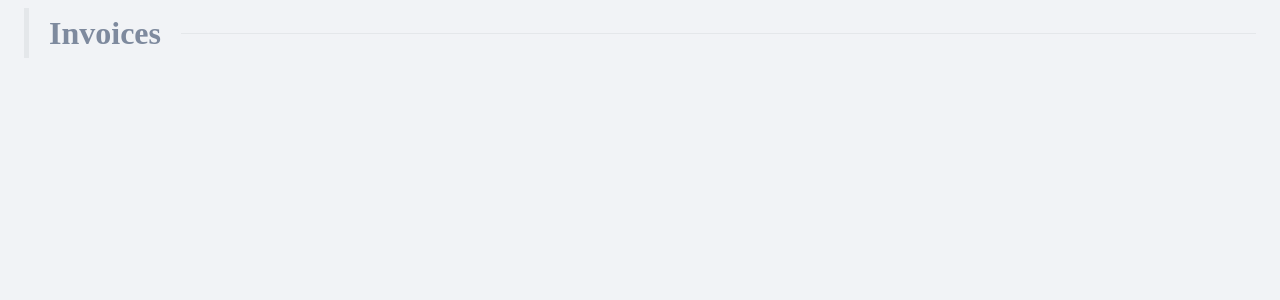
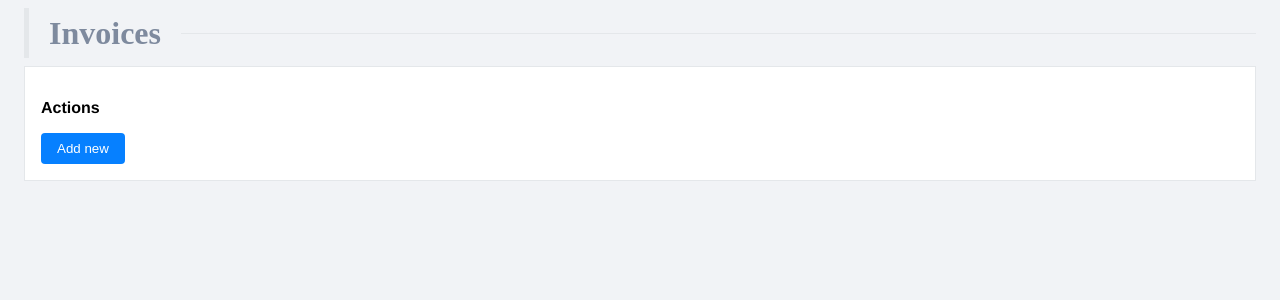
Before and after one commit to Alexter-progs/ifinum, a Vue app: page /#/ in a window 1280 px wide. Shown: the top 300 px of the page. Built offline with nearby package versions, Linux system fonts and the light colour scheme.

Commit message:
add actions section

```diff
--- a/src/components/MainPage.vue
+++ b/src/components/MainPage.vue
@@ -1,21 +1,24 @@
 <template>
   <div class="container">
     <base-page-title title="Invoices"/>
+    <main-page-actions/>
   </div>
 </template>
 
 <script>
 import BasePageTitle from './BasePageTitle'
+import MainPageActions from '@/components/MainPageActions'
 
 export default {
   name: 'MainPage',
-  components: {BasePageTitle},
+  components: {MainPageActions, BasePageTitle},
   data () {
     return {
     }
   },
   comments: {
-    basePageTitle: BasePageTitle
+    basePageTitle: BasePageTitle,
+    mainPageActions: MainPageActions
   }
 }
 </script>
--- /dev/null
+++ b/src/components/MainPageActions.vue
@@ -0,0 +1,43 @@
+<template>
+  <div class="container">
+    <h4>Actions</h4>
+    <input type="button" class="btn" value="Add new"/>
+  </div>
+</template>
+
+<script>
+export default {
+  name: 'MainPageActions'
+}
+</script>
+
+<style scoped>
+  .container {
+    padding: 1em;
+    background-color: #fff;
+    font-family: Helvetica,serif;
+    border: solid 1px #e4e7ea;
+    margin-top: 3em;
+  }
+
+  h4 {
+    margin: 1em 0 1em 0;
+  }
+
+  .btn {
+    border: none;
+    border-radius: 0.25rem;
+    padding: 0.5rem 1rem;
+    color: #fff;
+    background-color: #0680ff;
+  }
+
+  .btn:hover {
+    background-color: #062eff;
+    transition: 0.25s;
+  }
+
+  .btn:active {
+    background-color: #572fa2;
+  }
+</style>
```
